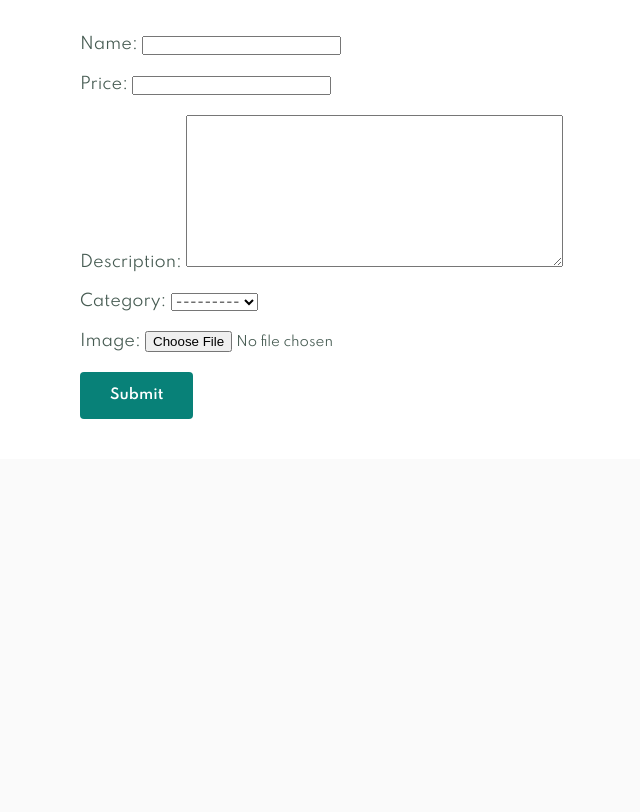
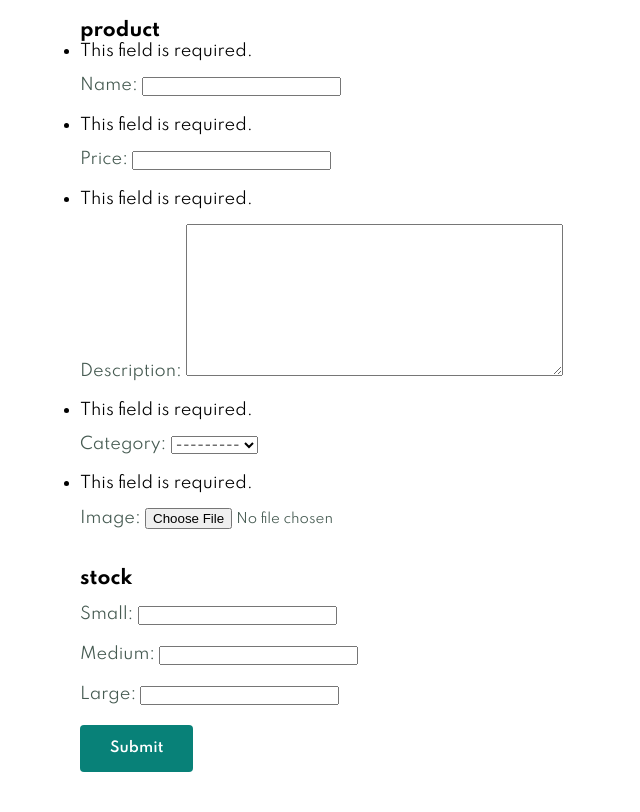
Before and after one commit to ahmedelasmai/ecommerce, a Django app: page /upload/ in a window 1280 px wide. Shown: the part 365-1177 px from the top of the page, without its empty margins (0-640 px from the left). Before the commit the page ends 784 px from the top, so only its background shows below. Run offline with Django 5.2, Linux system fonts and the light colour scheme; the visitor is signed in with stand-in values (Sample User, id 1); some libraries are stand-ins or nearby versions.

Commit message:
added stuff for upload product feature

```diff
--- a/products/forms.py
+++ b/products/forms.py
@@ -1,5 +1,5 @@
 from django import forms
-from .models import Products
+from .models import Products, Stock
 from django.forms import ModelForm
 
 SIZE_CHOICE = [
@@ -12,7 +12,12 @@
     size = forms.ChoiceField(choices=SIZE_CHOICE,label='')
     quantity = forms.IntegerField(label='',initial=1)
 
-class UploadModelForm(ModelForm):
+class ProductModelForm(ModelForm):
     class Meta:
         model = Products
         fields = ['name','price','description','category','image']
+
+class StockModelForm(ModelForm):
+    class Meta:
+        model = Stock
+        fields = ['small', 'medium', 'large']
--- a/products/templates/products/upload.html
+++ b/products/templates/products/upload.html
@@ -31,7 +31,11 @@
         <div class="single-pro-details">
                 <form method="POST" action="{% url 'upload' %}" enctype="multipart/form-data">
                     {% csrf_token%}
-                    {{ form.as_p }}
+                    <h3> product </h3>
+                    {{ product_form.as_p }}
+                    <br>
+                    <h3> stock </h3>
+                    {{ stock_form.as_p }}
                     <button type="submit" class="normal2">Submit</button>
                 </form>
         </div>
--- a/products/urls.py
+++ b/products/urls.py
@@ -4,5 +4,5 @@
 urlpatterns = [
     path('products/', views.products.as_view(), name='products'),
     path('product/<int:pk>/',views.product, name='product'),
-    path('upload/',views.upload.as_view(),name='upload')
+    path('upload/',views.upload,name='upload')
 ]
--- a/products/views.py
+++ b/products/views.py
@@ -4,27 +4,34 @@
 from django.views.generic import ListView,CreateView
 from django.contrib import messages
 from .models import Products,Stock
-from .forms import ProductForm,UploadModelForm
-from django.contrib.auth.mixins import LoginRequiredMixin
+from .forms import ProductForm,ProductModelForm,StockModelForm
+from django.contrib.auth.decorators import login_required
 
 class products(ListView):
     paginate_by = 20
     model = Products
     template_name = 'products/products.html'
 
+@login_required
+def upload(request):
+    product_form = ProductModelForm(request.POST or None,request.FILES,prefix='product')
+    stock_form = StockModelForm(request.POST or None,prefix='stock')
 
-class upload(LoginRequiredMixin,CreateView):
-    model = Products
-    form_class = UploadModelForm
-    template_name = 'products/upload.html'
+    if product_form.is_valid() and stock_form.is_valid():
+        product = product_form.save(commit=False)
+        product.user = request.user
+        product.save()
+        stock = stock_form.save(commit=False)
+        stock.product = product
+        stock.save()
+        return redirect('products')
 
-    def form_valid(self,form):
-        form.instance.user = self.request.user
+    context = {
+        'product_form': product_form,
+        'stock_form': stock_form,
+    }
+    return render(request,'products/upload.html',context=context)
 
-        return super().form_valid(form)
-
-    def get_success_url(self):
-        return reverse('products')
 
 def product(request,pk):
     product = get_object_or_404(Products,pk=pk)
```
